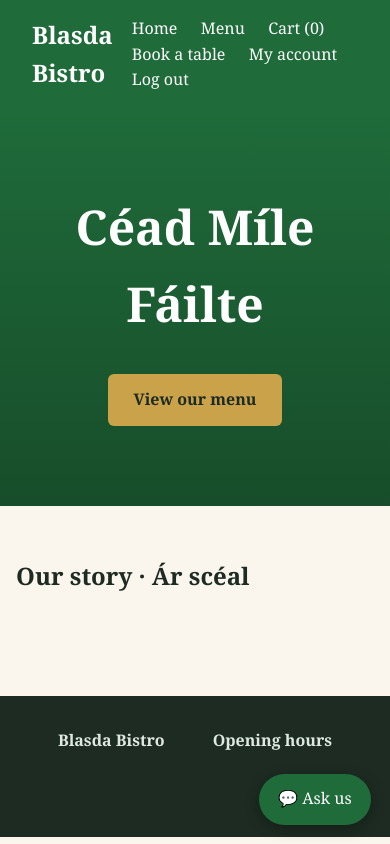
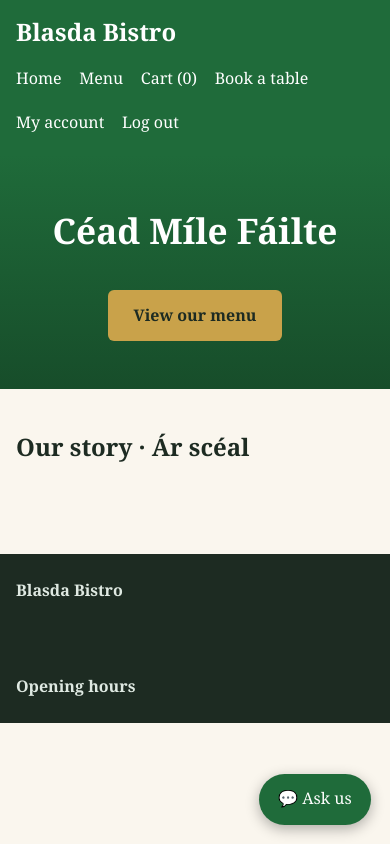
Before and after one commit to AreebaGhaffar/blasda-bistro, a Django app: page / in a window 390 px wide. Run offline with Django 5.2, Linux system fonts and the light colour scheme; the visitor is signed in with stand-in values (Sample User, id 1); data that the repository does not hold is empty.

Commit message:
Mobile layout fixes and honest payment options

```diff
--- a/restaurant/static/restaurant/style.css
+++ b/restaurant/static/restaurant/style.css
@@ -43,3 +43,17 @@ form.inline { display: inline; }
 #chat-form { display: flex; gap: .4rem; padding: .6rem; border-top: 1px solid #ddd; }
 #chat-form input { flex: 1; padding: .5rem; border: 1px solid #c9c2b0; border-radius: 6px; }
 #chat-form button { background: var(--green); color: #fff; border: none; border-radius: 6px; padding: 0 .9rem; cursor: pointer; }
+
+@media (max-width: 640px) {
+  .nav { flex-direction: column; align-items: flex-start; gap: .6rem; padding: .8rem 1rem; }
+  .nav nav { display: flex; flex-wrap: wrap; gap: .4rem 1.1rem; align-items: center; }
+  .nav nav a, .linkbtn { margin-left: 0; padding: .35rem 0; }
+  .hero { padding: 3rem 1rem; }
+  .hero h1 { font-size: 2.2rem; }
+  .wrap { padding: 1.2rem 1rem; }
+  .cart-line { flex-direction: column; align-items: flex-start; }
+  .total { text-align: left; }
+  footer { flex-direction: column; gap: 1.2rem; padding: 1.5rem 1rem; }
+  #chat-log { height: 240px; }
+  #chat-form input { font-size: 16px; }
+}
--- a/restaurant/templates/restaurant/checkout.html
+++ b/restaurant/templates/restaurant/checkout.html
@@ -15,6 +15,7 @@
   <form method="post" class="form">
     {% csrf_token %}
     {{ form.as_p }}
+    <p class="ga">You pay at the restaurant when you collect your order. No payment is taken online.</p>
     <button class="btn" type="submit">Place order</button>
   </form>
 </section>
```
Also changed, not shown: restaurant/forms.py (+7 -1 lines).
